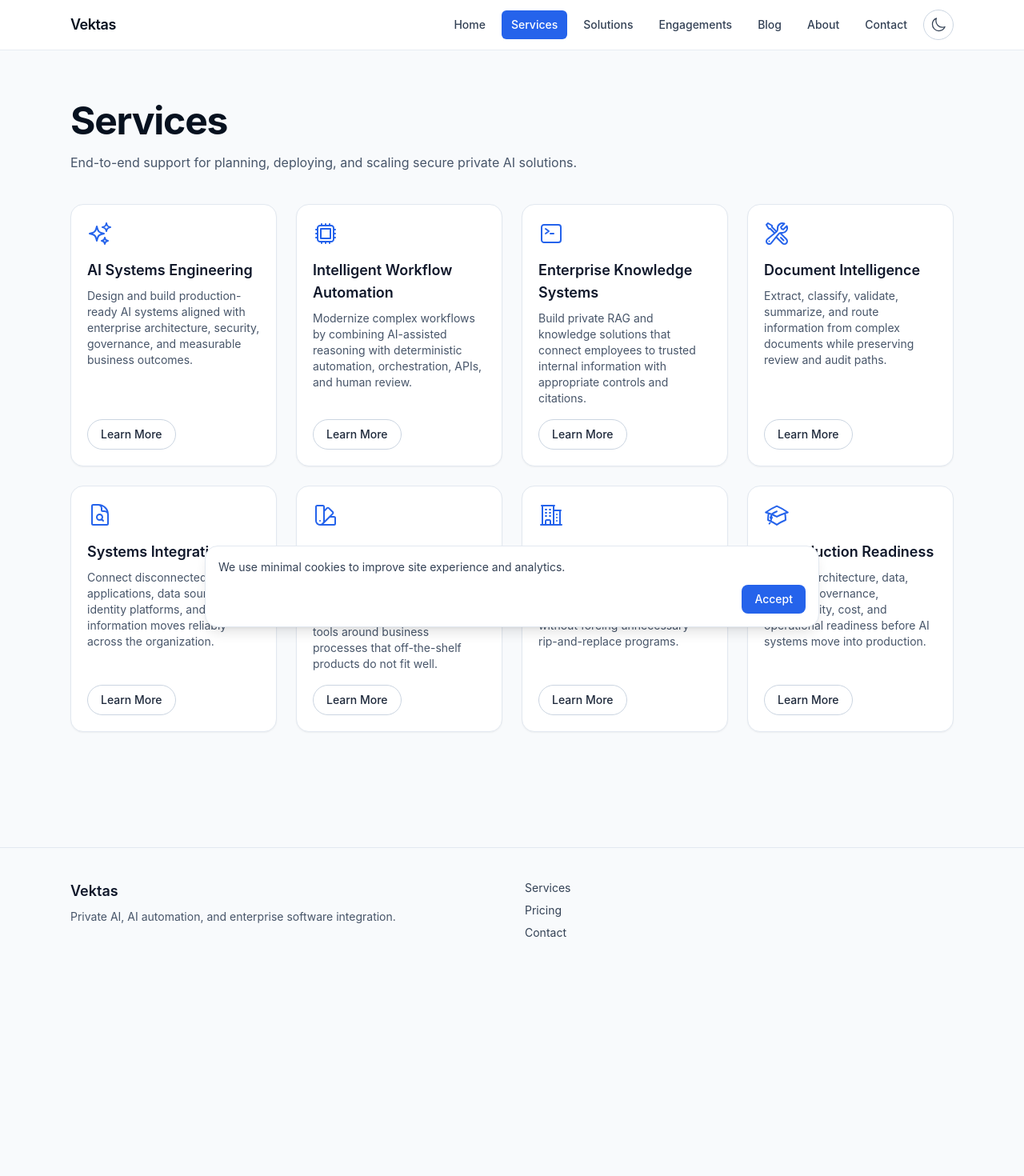
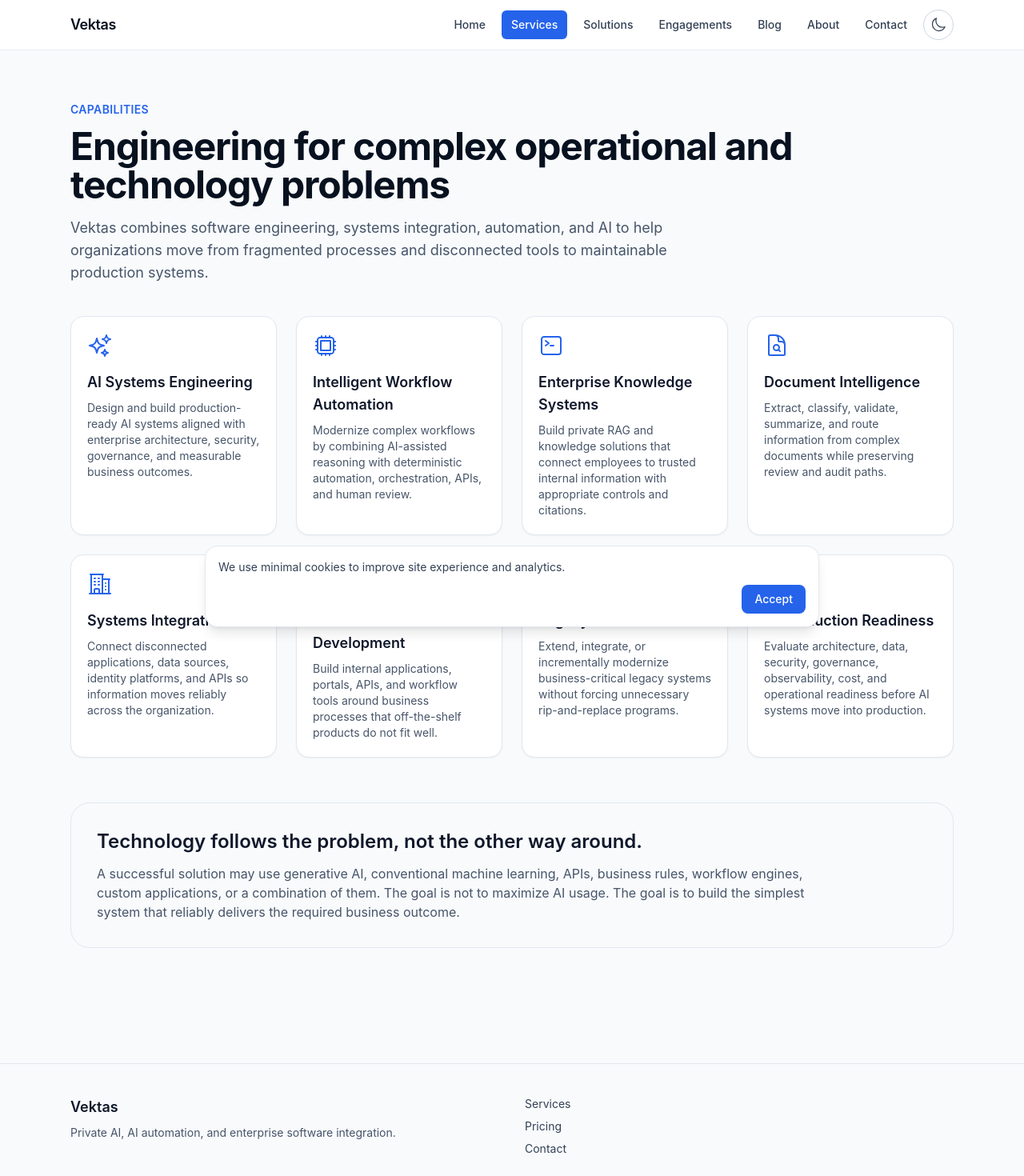
Before and after one commit to msmonroe/vektas_rebuild, a React (Vite) app: page /services in a window 1280 px wide. Shown: the top 1470 px of the page at 80% size. Before the commit the page ends 1216 px from the top, so only its background shows below. Built offline with nearby package versions, Linux system fonts and the light colour scheme.

Commit message:
Rewrite services page for enterprise engineering capabilities

```diff
--- a/src/pages/ServicesPage.tsx
+++ b/src/pages/ServicesPage.tsx
@@ -15,21 +15,22 @@
   SparklesIcon,
   CpuChipIcon,
   CommandLineIcon,
+  DocumentMagnifyingGlassIcon,
+  BuildingOffice2Icon,
+  SwatchIcon,
   WrenchScrewdriverIcon,
-  DocumentMagnifyingGlassIcon,
-  SwatchIcon,
-  BuildingOffice2Icon,
   AcademicCapIcon,
 ]
 
 export function ServicesPage() {
   return (
     <section className="mx-auto max-w-6xl px-4 py-16 sm:px-6" aria-labelledby="services-heading">
-      <h1 id="services-heading" className="text-4xl font-bold tracking-tight text-[#07111F] dark:text-white sm:text-5xl">
-        Services
+      <p className="text-sm font-semibold uppercase tracking-wide text-blue-600">Capabilities</p>
+      <h1 id="services-heading" className="mt-3 text-4xl font-bold tracking-tight text-[#07111F] dark:text-white sm:text-5xl">
+        Engineering for complex operational and technology problems
       </h1>
-      <p className="mt-4 max-w-3xl text-slate-600 dark:text-slate-300">
-        End-to-end support for planning, deploying, and scaling secure private AI solutions.
+      <p className="mt-4 max-w-3xl text-lg text-slate-600 dark:text-slate-300">
+        Vektas combines software engineering, systems integration, automation, and AI to help organizations move from fragmented processes and disconnected tools to maintainable production systems.
       </p>
       <div className="mt-10 grid gap-6 md:grid-cols-2 xl:grid-cols-4">
         {serviceCards.map((service, index) => {
@@ -44,17 +45,17 @@
               <Icon className="h-8 w-8 text-blue-600" aria-hidden="true" />
               <h2 className="mt-4 text-lg font-semibold text-slate-900 dark:text-white">{service.title}</h2>
               <p className="mt-2 flex-1 text-sm text-slate-600 dark:text-slate-300">{service.description}</p>
-              <button
-                type="button"
-                aria-label={`Learn more about ${service.title}`}
-                className="mt-4 w-fit rounded-full border border-slate-300 px-4 py-2 text-sm font-medium text-slate-800 transition hover:border-blue-600 hover:text-blue-600 dark:border-slate-700 dark:text-slate-200"
-              >
-                Learn More
-              </button>
             </ScrollReveal>
           )
         })}
       </div>
+
+      <div className="mt-14 rounded-3xl border border-slate-200 bg-slate-50 p-8 dark:border-slate-800 dark:bg-slate-900">
+        <h2 className="text-2xl font-semibold text-slate-900 dark:text-white">Technology follows the problem, not the other way around.</h2>
+        <p className="mt-3 max-w-4xl text-slate-600 dark:text-slate-300">
+          A successful solution may use generative AI, conventional machine learning, APIs, business rules, workflow engines, custom applications, or a combination of them. The goal is not to maximize AI usage. The goal is to build the simplest system that reliably delivers the required business outcome.
+        </p>
+      </div>
     </section>
   )
 }
```
